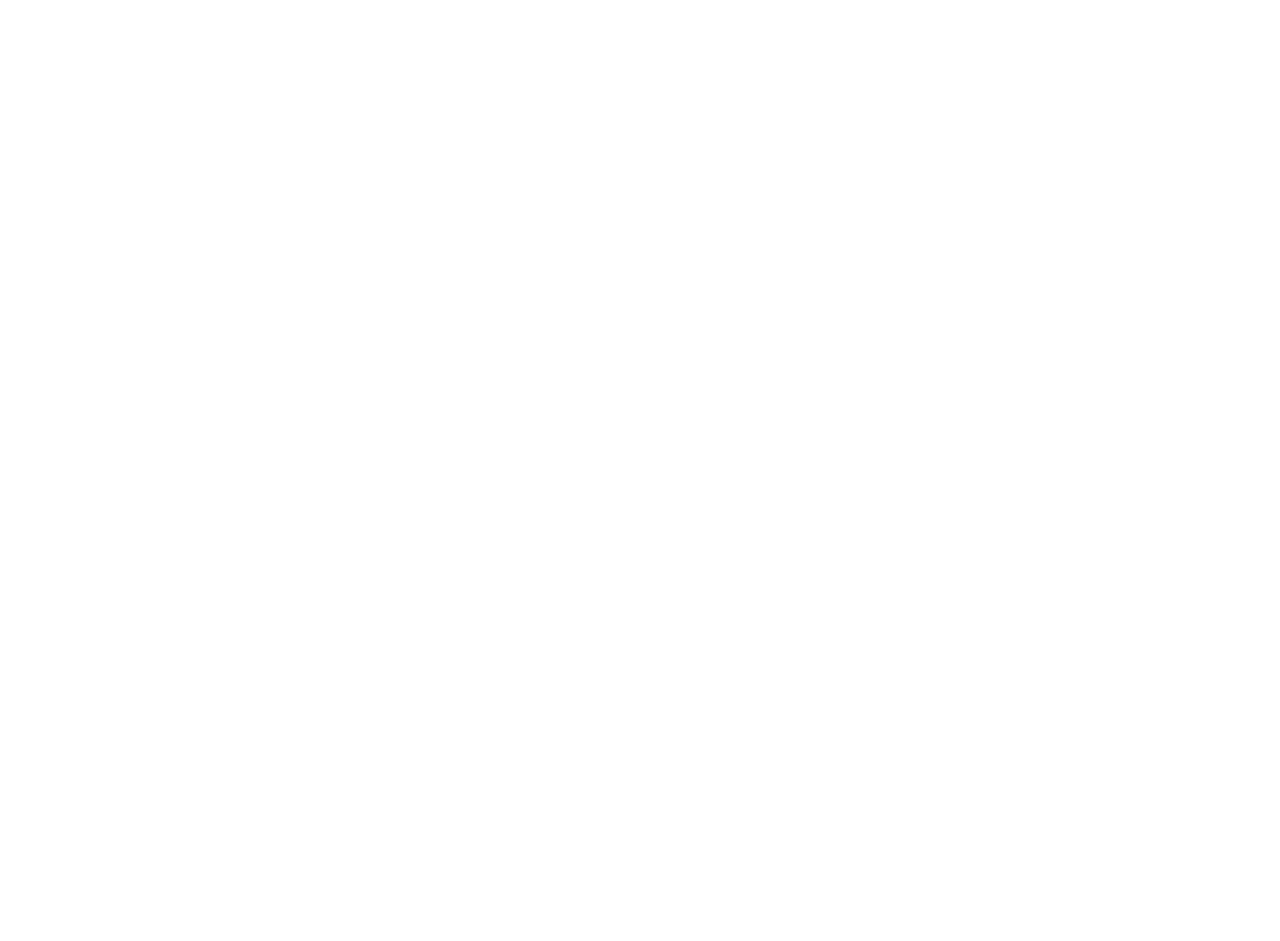
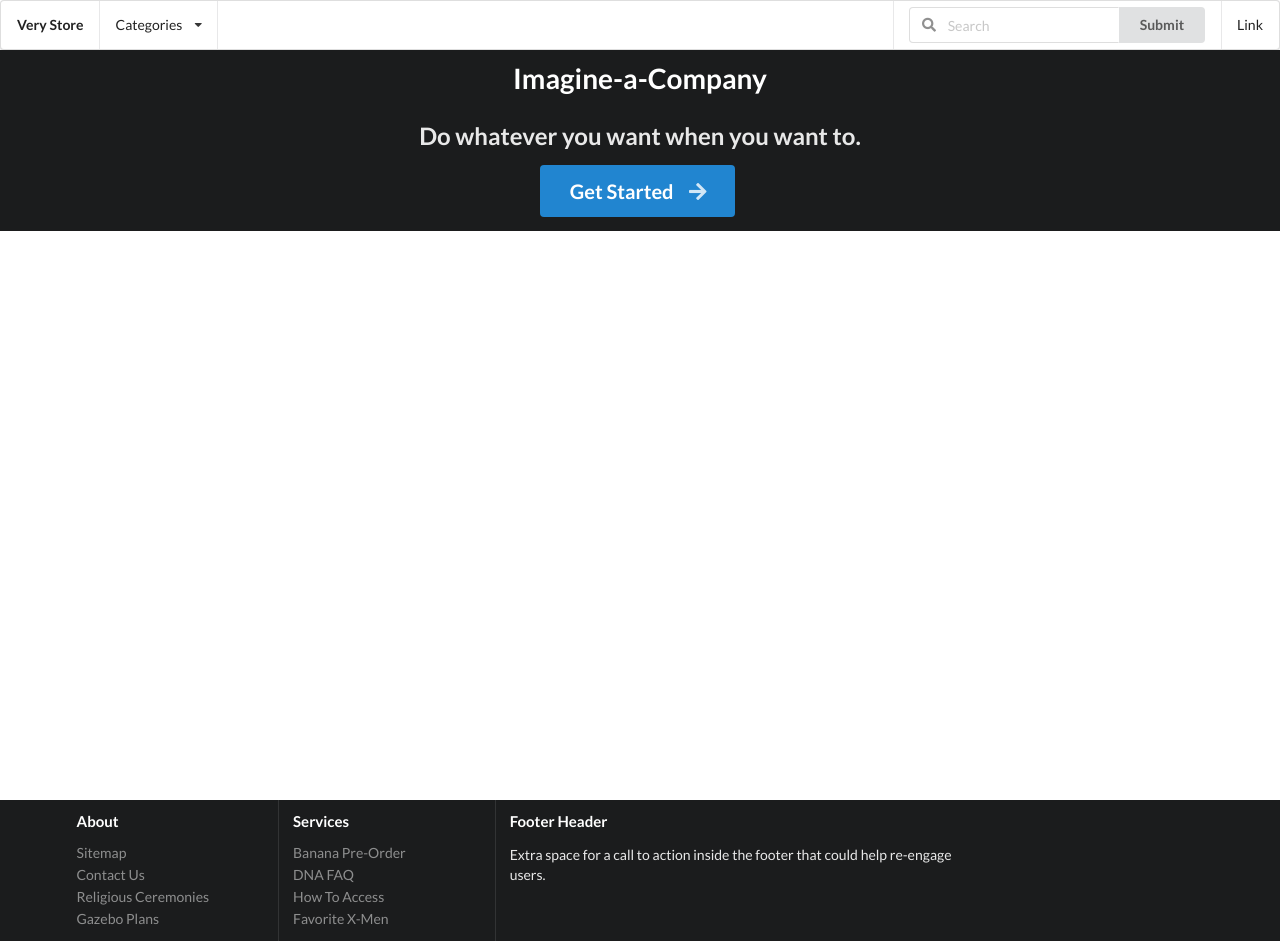
Before and after one commit to EstebanBorai/very-store-server, a Django app: page / in a window 1280 px wide. Before the commit the page is empty. Before the commit the page ends 800 px from the top, so only its background shows below. Run offline with Django 3.2, Linux system fonts and the light colour scheme; data that the repository does not hold is empty.

Commit message:
feat: render categories in template
Implement support for rendering categories through template
context in layout.

```diff
--- a/core/settings.py
+++ b/core/settings.py
@@ -64,6 +64,7 @@
                 "django.template.context_processors.request",
                 "django.contrib.auth.context_processors.auth",
                 "django.contrib.messages.context_processors.messages",
+                "store.views.categories",
             ],
         },
     },
--- a/store/views.py
+++ b/store/views.py
@@ -5,6 +5,10 @@
 # Create your views here.
 
 
+def categories(request):
+    return {"categories": Category.objects.all()}
+
+
 def all_products(request):
     products = Product.objects.all()
 
--- a/templates/store/home.html
+++ b/templates/store/home.html
@@ -1,11 +1,30 @@
-<!DOCTYPE html>
-<html>
-<head>
-  <meta charset="utf-8">
-  <meta name="viewport" content="width=device-width, initial-scale=1">
-  <title></title>
-</head>
-<body>
+{% extends "./layout.html" %}
+{% load static %}
+{% block title %}Home{% endblock %}
 
-</body>
-</html>
+{% block content %}
+<div class="pusher">
+  <div class="ui inverted vertical masthead center aligned segment">
+    <div class="ui text container">
+      <h1 class="ui inverted header">
+        Imagine-a-Company
+      </h1>
+      <h2>Do whatever you want when you want to.</h2>
+      <div class="ui huge primary button">Get Started <i class="right arrow icon"></i></div>
+    </div>
+  </div>
+  {% for product in products %}
+  <div class="ui card">
+    <div class="image">
+      <img src="{{ product.image.url }}">
+    </div>
+    <div class="content">
+      <a class="header">{{ product.title | title }}</a>
+      <div class="description">
+        {{ product.author  }}
+      </div>
+    </div>
+  </div>
+  {% endfor %}
+</div>
+{% endblock %}
--- /dev/null
+++ b/templates/store/layout.html
@@ -0,0 +1,93 @@
+{% load static %}
+
+<!DOCTYPE html>
+<html>
+<head>
+  <meta charset="utf-8">
+  <meta name="viewport" content="width=device-width, initial-scale=1">
+  <title>Very Store | {% block title %} {% endblock %}</title>
+  <link rel="stylesheet" href="https://cdn.jsdelivr.net/npm/semantic-ui@2.4.2/dist/semantic.min.css" />
+  <script src="https://cdn.jsdelivr.net/npm/jquery@3.6.0/dist/jquery.min.js"></script>
+  <script src="https://cdn.jsdelivr.net/npm/semantic-ui@2.4.2/dist/semantic.min.js"></script>
+</head>
+<body>
+  <!-- Header: Start -->
+  <header class="ui menu" style="margin-bottom: 0;">
+    <div class="header item">Very Store</div>
+    <div class="ui dropdown item">
+      Categories
+      <i class="dropdown icon"></i>
+      <div class="menu">
+        {% for c in categories %}
+        <p>
+          <a class="item" href="">{{ c.name | title }}</a>
+        </p>
+        {% endfor %}
+      </div>
+    </div>
+    <div class="right menu">
+      <div class="item">
+        <div class="ui action left icon input">
+          <i class="search icon"></i>
+          <input type="text" placeholder="Search">
+          <button class="ui button">Submit</button>
+        </div>
+      </div>
+      <a class="item">Link</a>
+    </div>
+  </header>
+  <!-- Header: End -->
+  <!-- Main: Start -->
+  <main style="min-height: calc(100vh - 50px);">
+    {% block content %} {% endblock %}
+  </main>
+  <!-- Main: End -->
+  <!-- Footer: Start -->
+  <footer class="ui inverted vertical footer segment">
+    <div class="ui container">
+      <div class="ui stackable inverted divided equal height stackable grid">
+        <div class="three wide column">
+          <h4 class="ui inverted header">About</h4>
+          <div class="ui inverted link list">
+            <a href="#" class="item">Sitemap</a>
+            <a href="#" class="item">Contact Us</a>
+            <a href="#" class="item">Religious Ceremonies</a>
+            <a href="#" class="item">Gazebo Plans</a>
+          </div>
+        </div>
+        <div class="three wide column">
+          <h4 class="ui inverted header">Services</h4>
+          <div class="ui inverted link list">
+            <a href="#" class="item">Banana Pre-Order</a>
+            <a href="#" class="item">DNA FAQ</a>
+            <a href="#" class="item">How To Access</a>
+            <a href="#" class="item">Favorite X-Men</a>
+          </div>
+        </div>
+        <div class="seven wide column">
+          <h4 class="ui inverted header">Footer Header</h4>
+          <p>Extra space for a call to action inside the footer that could help re-engage users.</p>
+        </div>
+      </div>
+    </div>
+  </footer>
+  <!-- Footer: End -->
+  <!-- Scripts: Start -->
+  <script type="text/javascript">
+    $(document)
+    .ready(() => {
+      $('.ui.menu .ui.dropdown').dropdown({
+        on: 'hover'
+      });
+      $('.ui.menu a.item')
+      .on('click', () => {
+        $(this)
+        .addClass('active')
+        .siblings()
+        .removeClass('active');
+      });
+    });
+  </script>
+  <!-- Scripts: End -->
+</body>
+</html
```
Also changed, not shown: 2 other files.
